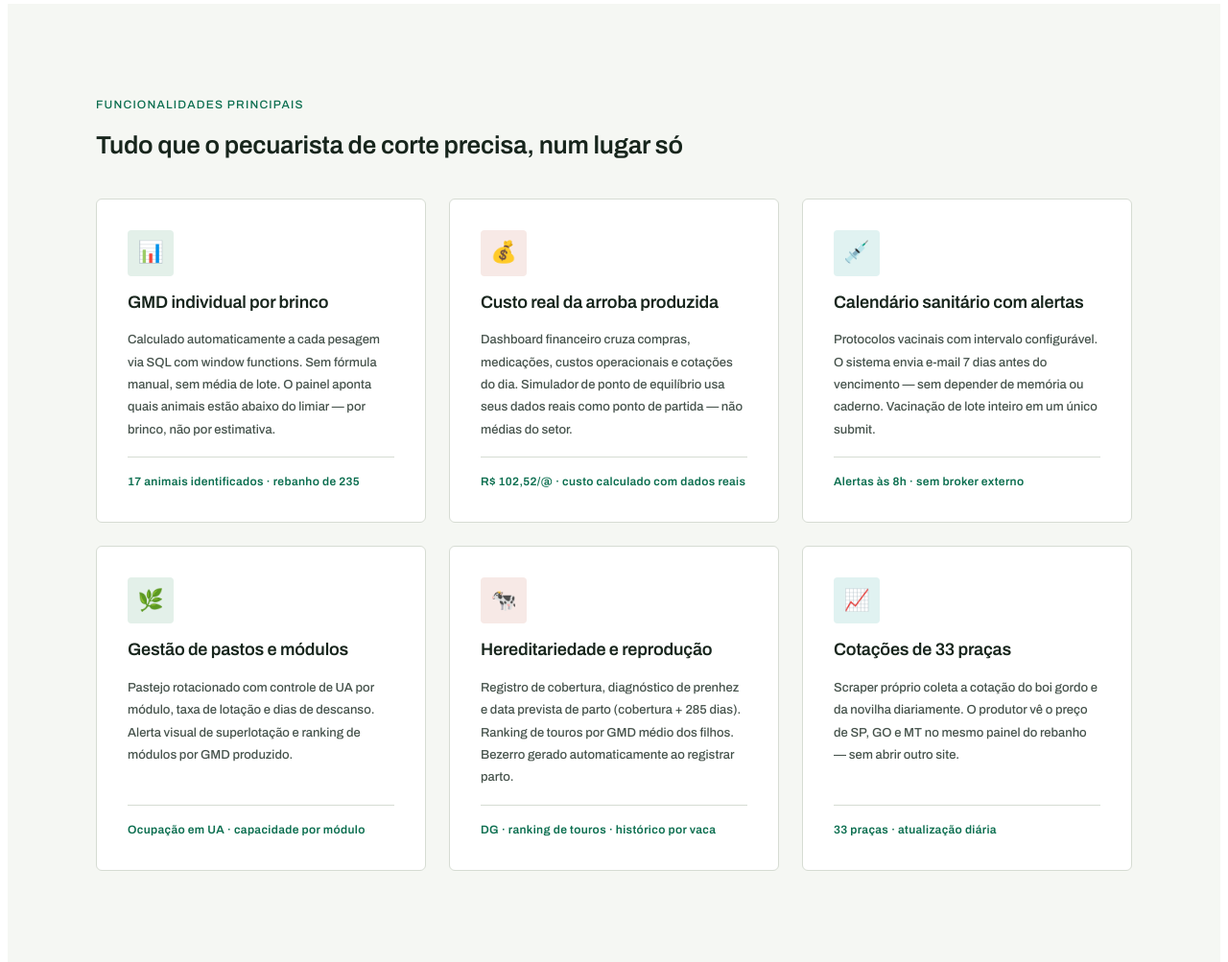
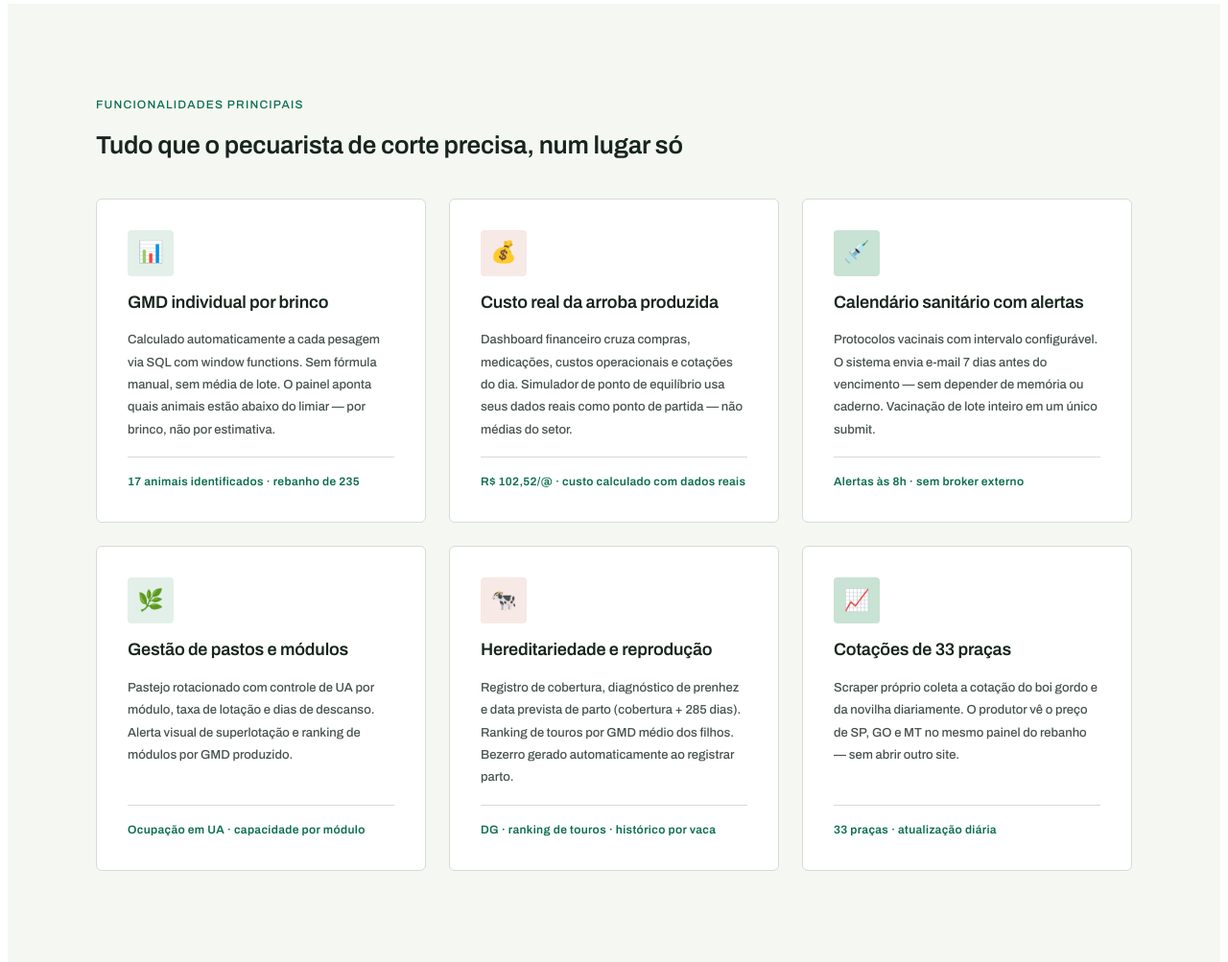
Before and after one commit to Dom1ng0s/sistema_gado, a Flask app: page / in a window 1280 px wide. Shown: the part 1433-2436 px from the top of the page at 96% size. Run offline with Flask 3, Linux system fonts and the light colour scheme; some libraries are stand-ins or nearby versions.

Commit message:
chore(design): últimas cores fixas das telas públicas viram token
O painel de marca do login tinha #162D06 escrito à mão, de uma paleta
que não existe mais, e a landing tinha um verde-água solto num ícone.
Agora usam --n-900 e --g-100.

O passo-a-passo da recuperação de senha não precisou de nada: já existia
no código, com role="progressbar" e "Passo N de 3" em cada tela. Eu o
tinha listado como pendente olhando o Figma em vez do código.

auth.css também já estava inteiro sobre tokens, então herdou a paleta
nova sem alteração.

Co-Authored-By: Claude Opus 5 <noreply@anthropic.com>

```diff
--- a/templates/landing.html
+++ b/templates/landing.html
@@ -290,7 +290,7 @@
     }
     .lp-feature-icon.green { background: var(--color-primary-bg); }
     .lp-feature-icon.amber { background: var(--color-accent-bg); }
-    .lp-feature-icon.teal  { background: #E0F2F1; }
+    .lp-feature-icon.teal  { background: var(--g-100); }
     .lp-feature-title {
       font-family: var(--font-display);
       font-size: var(--text-lg);
--- a/templates/login.html
+++ b/templates/login.html
@@ -26,7 +26,9 @@
 
         /* ── Brand Panel ─────────────────────────── */
         .brand {
-            background: #162D06;
+            /* Tinta do sistema (--n-900), não um verde próprio: o painel de
+               marca passou a ser a mesma superfície escura usada em tudo. */
+            background: var(--n-900);
             position: relative;
             overflow: hidden;
             display: flex;
@@ -121,7 +123,7 @@
             font-weight: var(--weight-medium);
             letter-spacing: 0.12em;
             text-transform: uppercase;
-            /* primary-mid sobre #162D06 dá 4,6:1; primary-light sobe a 10:1 */
+            /* primary-light sobre a tinta escura passa de 9:1 */
             color: var(--color-primary-light);
             margin-bottom: var(--space-4);
         }
```
